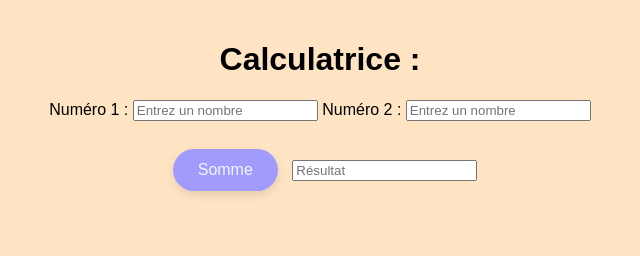
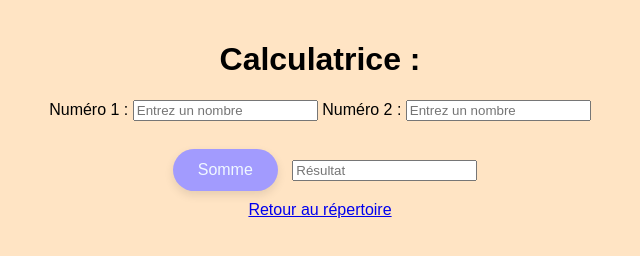
Before and after one commit to Aoyub/TP9-AYOUB-ELMOUMEN, a plain HTML site: page index.html in a window 1280 px wide. Shown: the whole page, without its empty margins (320-960 px from the left). Drawn offline with Linux system fonts and the light colour scheme.

Commit message:
Update index.html

```diff
--- a/index.html
+++ b/index.html
@@ -22,5 +22,8 @@
     <button onclick="somme()">Somme</button>
     <input type="text" name="t3" id="t3" placeholder="Résultat">
 
+    <br>
+    <a href="https://aoyub.github.io/REPERTOIRE-DE-TD-Ayoub-EL-MOUMEN/">Retour au répertoire</a>
 </body>
+
 </html>
```
